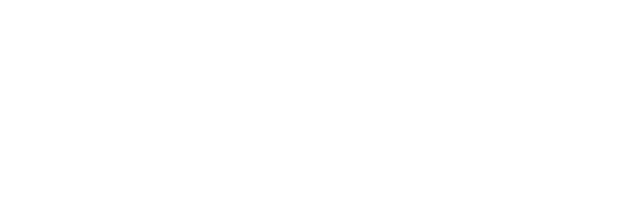
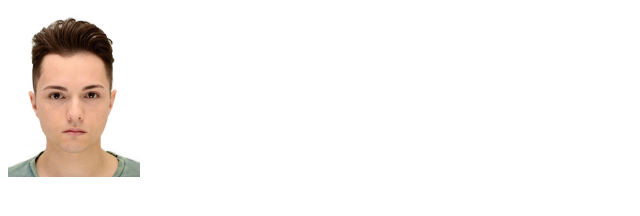
Before and after one commit to Maxim-Perry/rsschool-cv, a plain HTML site: page index.html in a window 1280 px wide. Shown: the whole page, without its empty margins (0-640 px from the left). Drawn offline with Linux system fonts and the light colour scheme.

Commit message:
feat: add image

```diff
--- a/index.html
+++ b/index.html
@@ -6,6 +6,7 @@
     <title>Document</title>
 </head>
 <body>
+  <img src="images/photo.JPG" alt="CV-photo" width="132">
 
 </body>
 </html>
```
